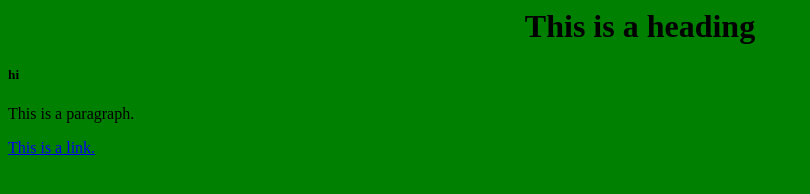
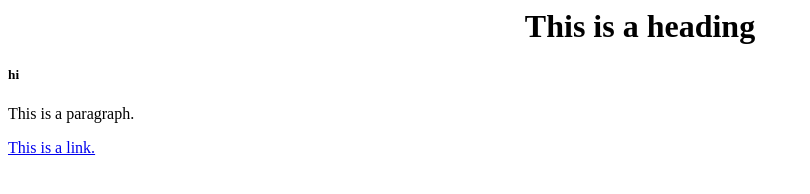
Before and after one commit to Naraka02/Naraka02.github.io, a plain HTML site: page home.html in a window 1280 px wide. Shown: the whole page, without its empty margins (0-810 px from the left). Drawn offline with Linux system fonts and the light colour scheme.

Commit message:
Update home.html

```diff
--- a/home.html
+++ b/home.html
@@ -1,6 +1,6 @@
 <html>
 
-<body bgcolor="green">
+<body>
     <h1 align="center">This is a heading</h1>
     <h5>hi</h5>
     <p>This is a paragraph.</p>
```
